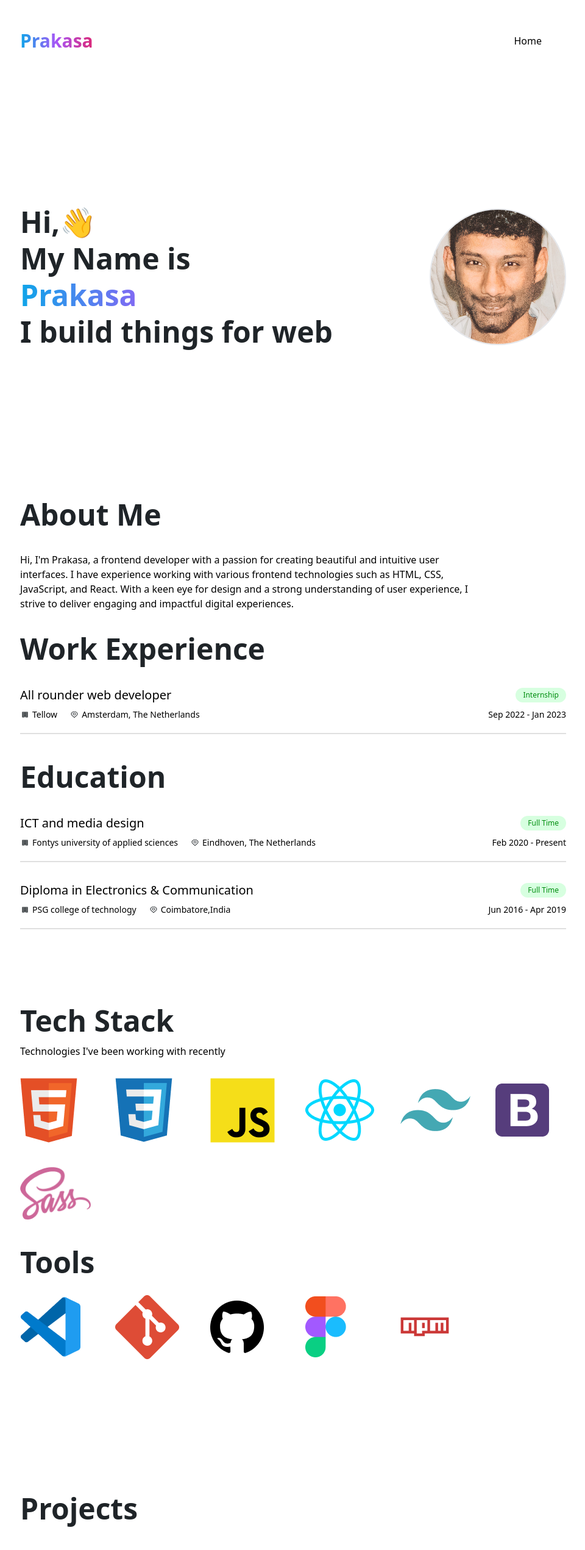
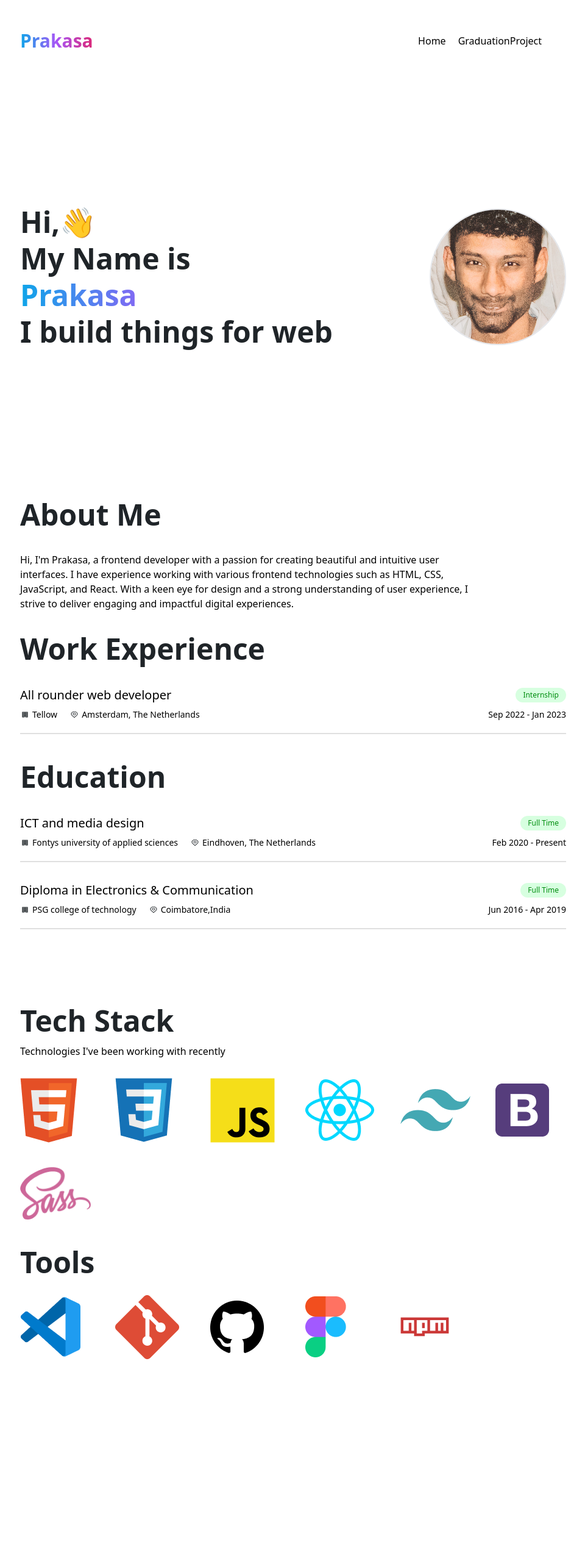
Before and after one commit to Prakasa28/Portfolio-s8, a React (Create React App) app: page / in a window 1280 px wide. Shown: the top 2542 px of the page at 61% size, without its empty margins (159-1119 px from the left). Built offline with nearby package versions, Linux system fonts and the light colour scheme.

Commit message:
menu bar changes

```diff
--- a/src/Components/Content.js
+++ b/src/Components/Content.js
@@ -2,7 +2,7 @@ import React from "react";
 import Home from "../Pages/Home";
 import About from "../Pages/About";
 import Technologies from "../Pages/Technologies";
-import Projects from "../Pages/Projects";
+// import Projects from "../Pages/Projects";
 import Contact from "../Pages/Contact";
 
 function Content() {
@@ -11,7 +11,7 @@ function Content() {
       <Home />
       <About />
       <Technologies />
-      <Projects />
+      {/* <Projects /> */}
       <Contact />
     </>
   );
--- a/src/Components/Header.js
+++ b/src/Components/Header.js
@@ -46,6 +46,11 @@ function Header() {
           <li className="pb-1 md:pb-0">
             <NavLink to="/" onClick={toggleClass}>
               Home
+            </NavLink>
+          </li>
+          <li className="pb-1 md:pb-0">
+            <NavLink to="/graduationProject" onClick={toggleClass}>
+              GraduationProject
             </NavLink>
           </li>
           {/* <li className="pb-1 md:pb-0">
--- a/src/Pages/GraduationProject.js
+++ b/src/Pages/GraduationProject.js
@@ -1114,7 +1114,7 @@ function GraduationProject() {
         </h1>
         <div className="container mx-auto max-width pt-6 pb-16">
           <div>
-            <section id="Test">
+            <section id="Reflection">
               <br />
               <p
                 className="text-base text-dark-heading    "
```
